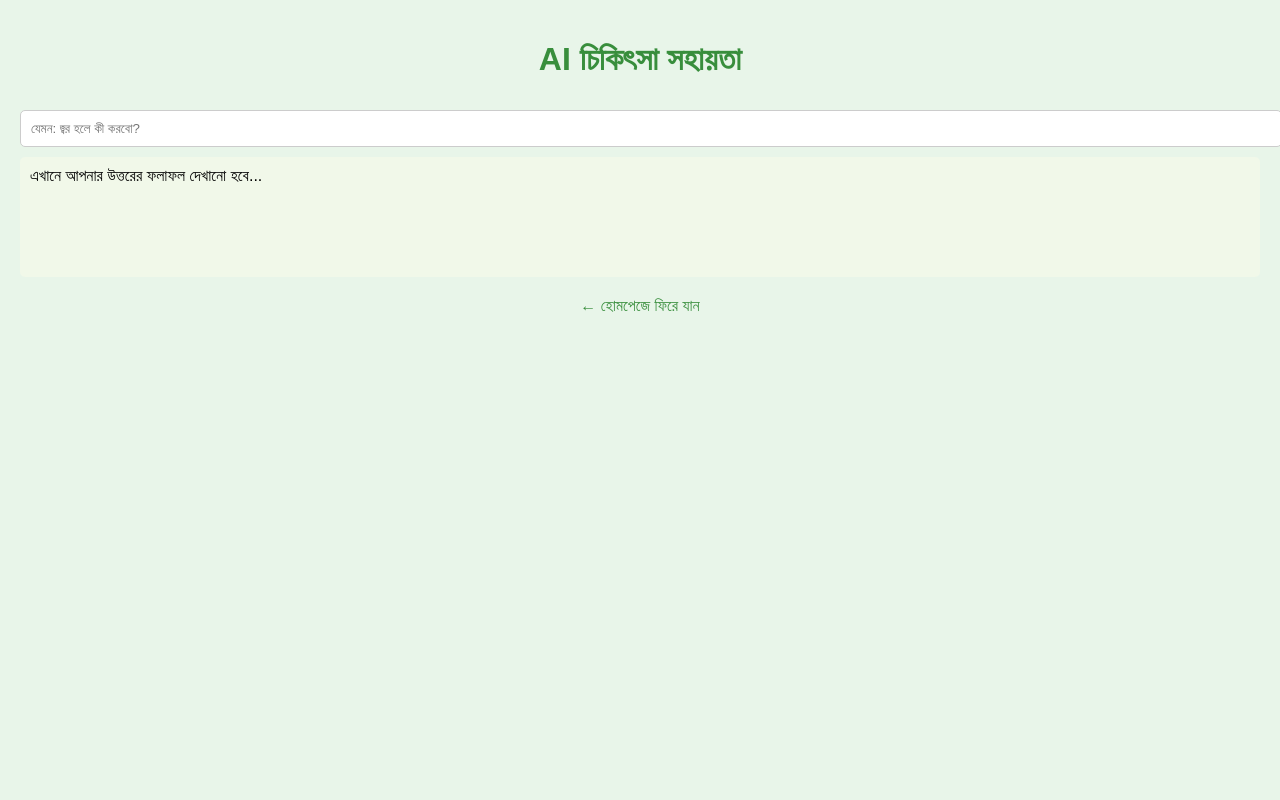
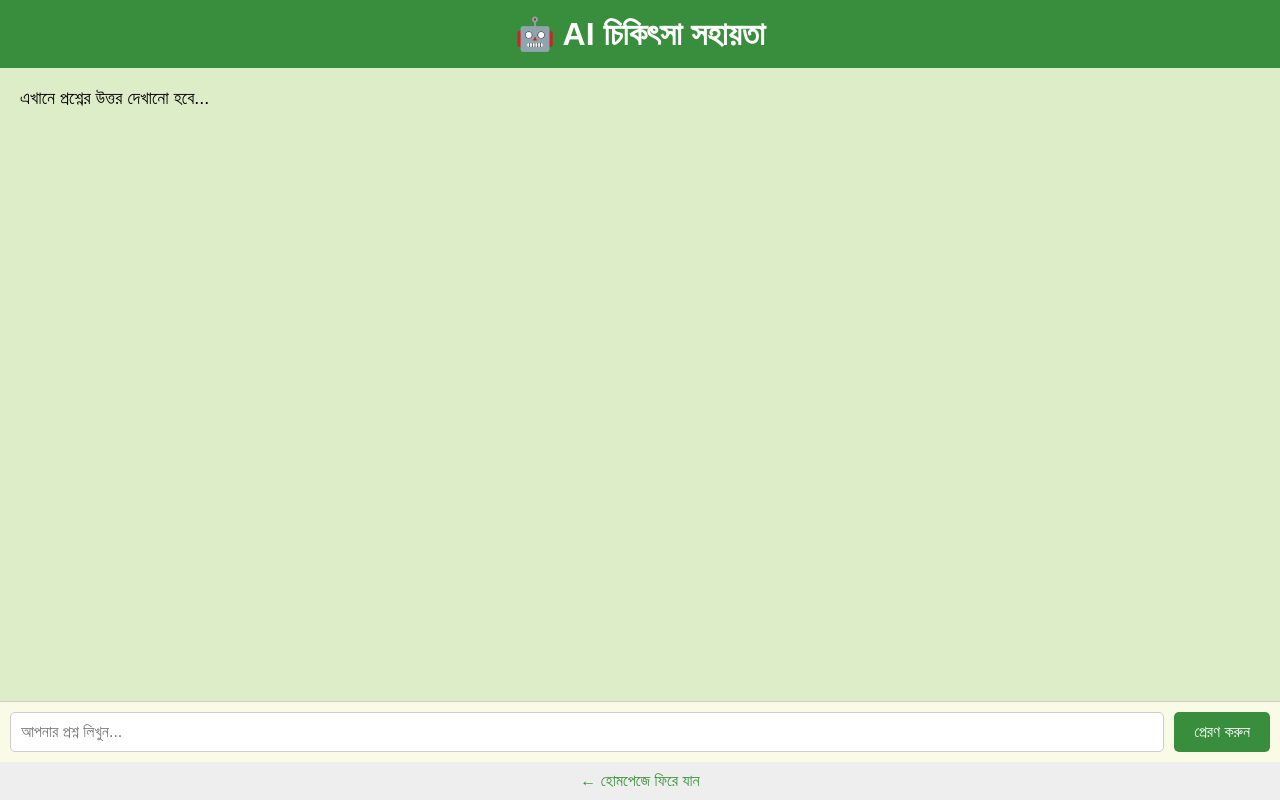
Before and after one commit to sabbirhealthcare/sabbir-health-care, a plain HTML site: page ai.html in a window 1280 px wide. Drawn offline with Linux system fonts and the light colour scheme.

Commit message:
Add files via upload

```diff
--- a/ai.html
+++ b/ai.html
@@ -5,41 +5,91 @@
   <title>AI চিকিৎসা সহায়তা</title>
   <meta name="viewport" content="width=device-width, initial-scale=1">
   <style>
-    body { font-family: 'Siyam Rupali', sans-serif; background: #e8f5e9; padding: 20px; margin: 0; }
-    h1 { text-align: center; color: #388e3c; }
+    body {
+      font-family: 'Siyam Rupali', sans-serif;
+      margin: 0;
+      display: flex;
+      flex-direction: column;
+      height: 100vh;
+      background: #f1f8e9;
+    }
+    h1 {
+      background: #388e3c;
+      color: white;
+      padding: 15px;
+      margin: 0;
+      text-align: center;
+    }
+    #aiOutput {
+      flex: 1;
+      padding: 20px;
+      font-size: 18px;
+      overflow-y: auto;
+      background: #dcedc8;
+    }
+    .input-section {
+      display: flex;
+      padding: 10px;
+      background: #f9fbe7;
+      border-top: 1px solid #ccc;
+    }
     input[type="text"] {
-      width: 100%; padding: 10px; margin-top: 10px; border: 1px solid #ccc; border-radius: 5px;
+      flex: 1;
+      padding: 10px;
+      font-size: 16px;
+      border: 1px solid #ccc;
+      border-radius: 5px;
+      margin-right: 10px;
     }
-    #aiOutput { background: #f1f8e9; padding: 10px; margin-top: 10px; border-radius: 5px; min-height: 100px; }
-    .back { display: block; margin-top: 20px; text-align: center; color: #388e3c; text-decoration: none; }
+    button {
+      padding: 10px 20px;
+      font-size: 16px;
+      background: #388e3c;
+      color: white;
+      border: none;
+      border-radius: 5px;
+      cursor: pointer;
+    }
+    .back {
+      display: block;
+      text-align: center;
+      padding: 10px;
+      background: #eee;
+      text-decoration: none;
+      color: #388e3c;
+    }
   </style>
 </head>
 <body>
 
-<h1>AI চিকিৎসা সহায়তা</h1>
+<h1>🤖 AI চিকিৎসা সহায়তা</h1>
 
-<input type="text" id="userQuestion" placeholder="যেমন: জ্বর হলে কী করবো?">
-<div id="aiOutput">এখানে আপনার উত্তরের ফলাফল দেখানো হবে...</div>
+<div id="aiOutput">এখানে প্রশ্নের উত্তর দেখানো হবে...</div>
 
-<a href="index.html" class="back">← হোমপেজে ফিরে যান</a>
+<div class="input-section">
+  <input type="text" id="userQuestion" placeholder="আপনার প্রশ্ন লিখুন...">
+  <button onclick="processQuestion()">প্রেরণ করুন</button>
+</div>
+
+<a class="back" href="index.html">← হোমপেজে ফিরে যান</a>
 
 <script>
-document.getElementById("userQuestion").addEventListener("input", function () {
-  const q = this.value.toLowerCase();
+function processQuestion() {
+  const q = document.getElementById("userQuestion").value.toLowerCase();
   const output = document.getElementById("aiOutput");
 
   if (q.includes("জ্বর")) {
-    output.innerText = "জ্বর হলে প্যারাসিটামল ৫০০মি.গ্রা. প্রতি ৬ ঘণ্টা পরপর খান, পানি পান করুন।";
-  } else if (q.includes("ডায়রিয়া")) {
-    output.innerText = "ওরস্যালাইন খান, পাতলা খাবার এড়িয়ে চলুন, বিশ্রাম নিন।";
-  } else if (q.includes("কাশি")) {
-    output.innerText = "গরম পানি পান করুন, ভাপ নিন, প্রয়োজনে এন্টি-হিস্টামিন নিতে পারেন।";
+    output.innerText = "জ্বর হলে প্যারাসিটামল ৫০০ মি.গ্রা. প্রতি ৬ ঘণ্টা পরপর খান, বিশ্রাম নিন ও পানি পান করুন।";
+  } else if (q.includes("ডায়রিয়া") || q.includes("ডায়রিয়া")) {
+    output.innerText = "ডায়রিয়া হলে ওরস্যালাইন খান, প্রচুর পানি পান করুন এবং বিশ্রাম নিন।";
+  } else if (q.includes("কাশি") || q.includes("সর্দি")) {
+    output.innerText = "কাশি বা সর্দি হলে গরম পানির ভাপ নিন, আদা লেবুর চা উপকারী।";
   } else if (q.length > 2) {
-    output.innerText = "দুঃখিত, এই প্রশ্নের উত্তর আমার কাছে নেই। আপনি ডাক্তারকে কল করুন।";
+    output.innerText = "দুঃখিত, এই প্রশ্নের উত্তর আমার ডেটাবেজে নেই। একজন ডাক্তারের সাথে পরামর্শ করুন।";
   } else {
-    output.innerText = "এখানে আপনার উত্তরের ফলাফল দেখানো হবে...";
+    output.innerText = "আপনার প্রশ্ন লিখে 'প্রেরণ করুন' বাটনে ক্লিক করুন।";
   }
-});
+}
 </script>
 
 </body>
```
Also changed, not shown: index.html (+20 -4 lines).
